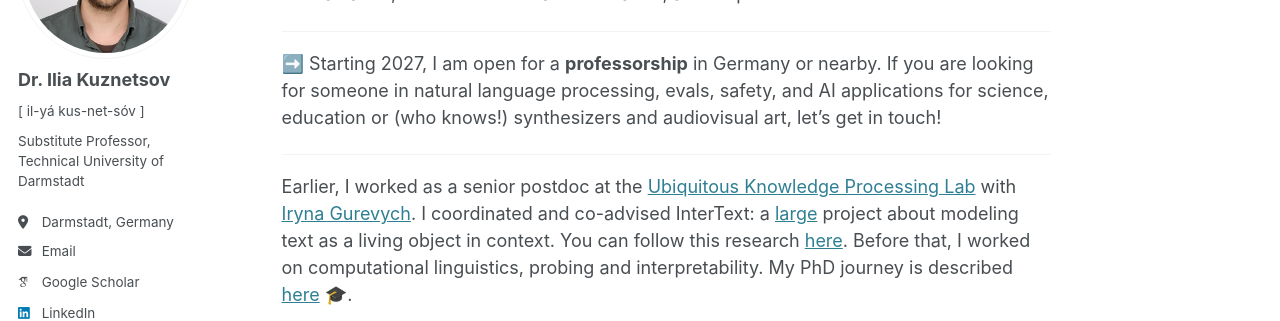
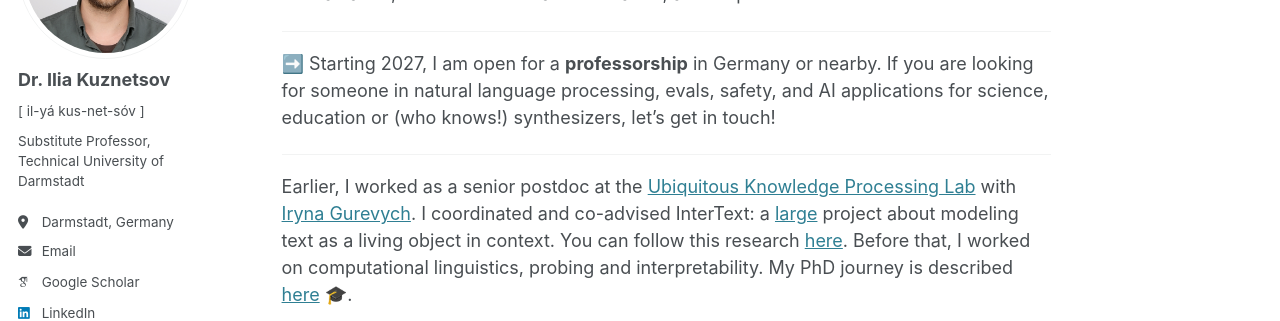
Before and after one commit to iokuznetsov/iokuznetsov.github.io, a Jekyll site: the page built from _pages/about.md, in a window 1280 px wide and 1274 px high. Shown: the part 222-543 px from the top of the window. Built offline with Jekyll 4.4.1, drawn with Linux system fonts in a browser that asks for light colours; some web fonts are replaced.

Commit message:
Update about.md

```diff
--- a/_pages/about.md
+++ b/_pages/about.md
@@ -11,7 +11,7 @@ I am a **Substitute professor in Computer Science / Natural Langauge Processing*
 
 ---
 
-➡️ Starting 2027, I am open for a **professorship**  in Germany or nearby. If you are looking for someone in natural language processing, evals, safety, and AI applications for science, education or (who knows!) synthesizers and audiovisual art, let's get in touch!
+➡️ Starting 2027, I am open for a **professorship**  in Germany or nearby. If you are looking for someone in natural language processing, evals, safety, and AI applications for science, education or (who knows!) synthesizers, let's get in touch!
 
 ---
 
```
